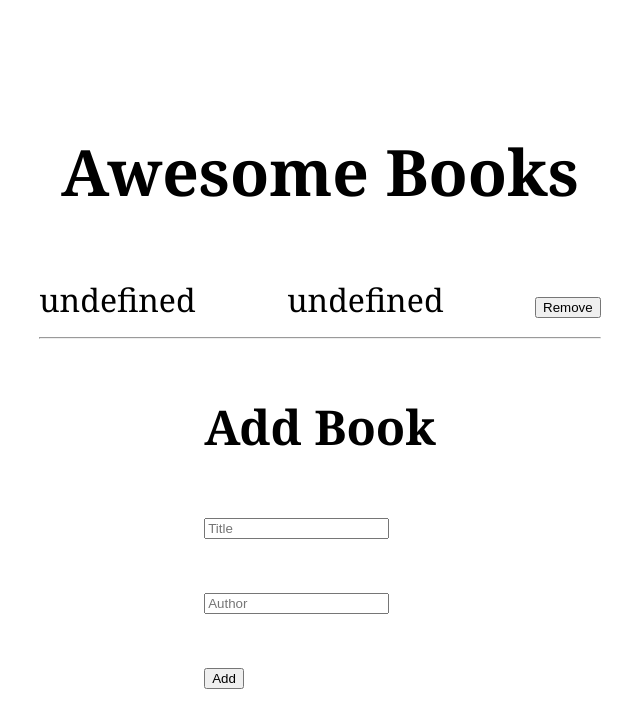
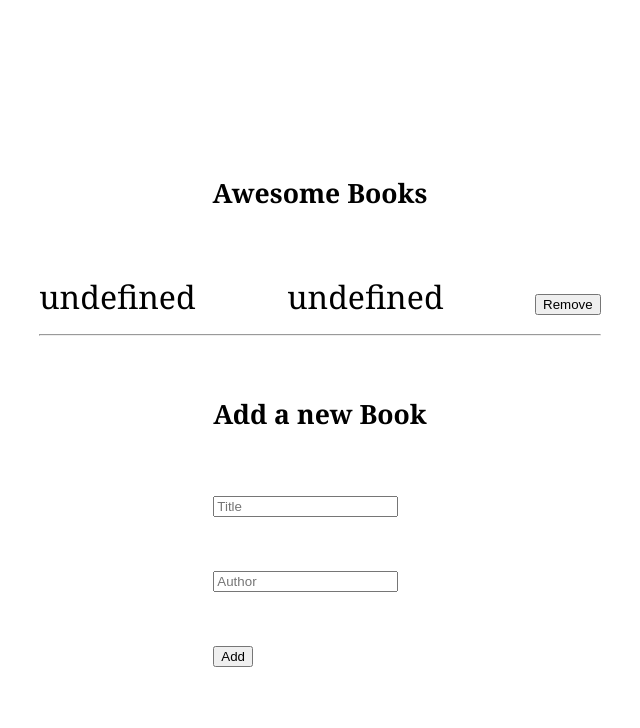
Before and after one commit to beyk/awesomebook4, a plain HTML site: page index.html in a window 1280 px wide. Shown: the whole page, without its empty margins (320-960 px from the left). Drawn offline with Linux system fonts and the light colour scheme.

Commit message:
Modify index.html

```diff
--- a/index.html
+++ b/index.html
@@ -9,7 +9,7 @@
 
 </head>
 <body>
-    <h1>Awesome Books</h1>
+    <h5>Awesome Books</h5>
 
     <section id="book-list" class="content"></section>
 
@@ -18,7 +18,7 @@
     <form id="form" method="post">
 
 
-        <h2>Add Book</h2>
+        <h5>Add a new Book</h5>
 
         <p>
             <input type="text" placeholder="Title" id="bookname" required>
```
